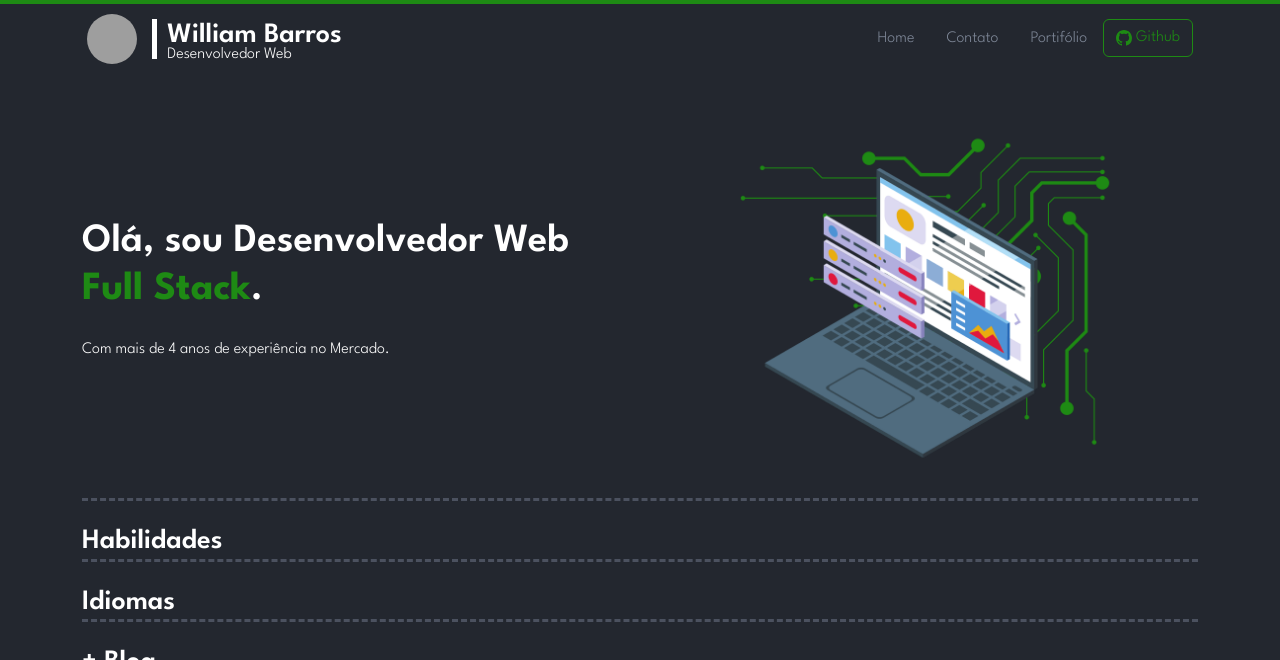
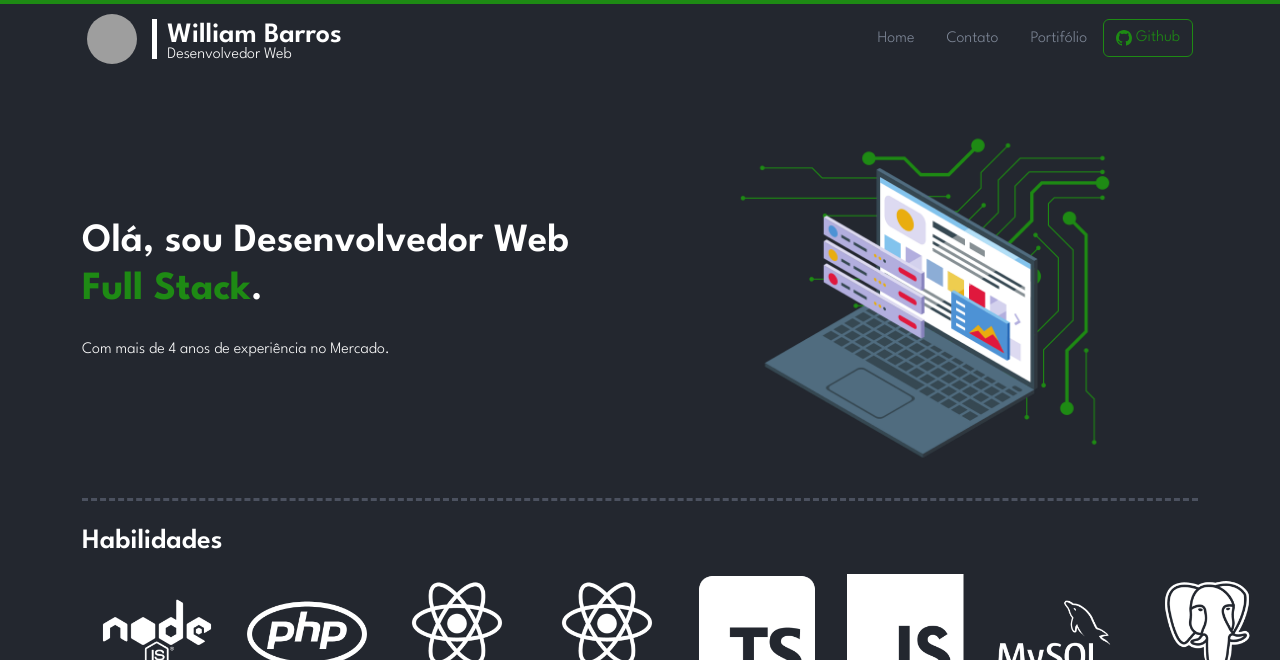
Before and after one commit to wsilvabarros/wsilvabarros.github.io, a Jekyll site: the page built from index.md, in a window 1280 px wide. Shown: the top 660 px of the page. Built offline with Jekyll 4.4.1, drawn with Linux system fonts in a browser that asks for light colours; grey boxes are pictures that could not be loaded.

Commit message:
Update index.md

```diff
--- a/index.md
+++ b/index.md
@@ -3,4 +3,16 @@ layout: default
 ---
 <div class="first-content d-flex flex-column flex-md-row justify-content-between"><div class="order-md-1 d-flex justify-content-center align-items-center first-step" ><div><h1>Olá, sou Desenvolvedor Web <b style="color:#1e8a14;">Full Stack</b>.</h1><br/> <p>Com mais de 4 anos de experiência no Mercado.</p></div></div><div class="order-md-2 d-flex justify-content-center align-items-center first-step" ><img src="https://williambarros.com.br/assets/image/destaque.webp" class="first-step-image" alt="Tecnologia e Desenvolvimento"></div></div>
 
-<div style="border-top:3px dashed #4b515f; width:100%;"><br/><h3>Habilidades</h3> </div><div style="border-top:3px dashed #4b515f; width:100%;"><br/><h3>Idiomas</h3> </div> <div style="border-top:3px dashed #4b515f; width:100%;"><br/><h3> + Blog</h3> </div><div class="blog container" >{% for post in site.posts limit:6 %}<div class="card"><a href="{{ BASE_PATH }}{{ post.url }}" class="linkcard"><img src="{{ post.image }}" class="card-img-top " alt="{{ post.title }}" /><div class="card-body"><h5 class="card-title">{{ post.title }}</h5><p class="card-text">{{ post.preview }}</p></div></a></div>{% endfor %}</div>
+<div style="border-top:3px dashed #4b515f; width:100%;"><br/><h3>Habilidades</h3> <div style="display:flex; flex-direction:row; flex-wrap: wrap: justify-content: space-between;">
+<img src="https://williambarros.com.br/assets/image/competencias/2.png" width="150" height="150" alt="Node js" />
+  <img src="https://williambarros.com.br/assets/image/competencias/3.png" width="150" height="150" alt="Php" />
+    <img src="https://williambarros.com.br/assets/image/competencias/4.png" width="150" height="150" alt="React JS" />
+    <img src="https://williambarros.com.br/assets/image/competencias/5.png" width="150" height="150" alt="React Native" />
+    <img src="https://williambarros.com.br/assets/image/competencias/6.png" width="150" height="150" alt="Typescript" />
+    <img src="https://williambarros.com.br/assets/image/competencias/7.png" width="150" height="150" alt="Javascript" />
+    <img src="https://williambarros.com.br/assets/image/competencias/8.png" width="150" height="150" alt="MySQL" />
+    <img src="https://williambarros.com.br/assets/image/competencias/9.png" width="150" height="150" alt="PostgreSQL" />
+    <img src="https://williambarros.com.br/assets/image/competencias/10.png" width="150" height="150" alt="bootstrap" />
+    <img src="https://williambarros.com.br/assets/image/competencias/12.png" width="150" height="150" alt="Electron JS" />
+    <img src="https://williambarros.com.br/assets/image/competencias/13.png" width="150" height="150" alt="Socket.io" />
+</div></div><div style="border-top:3px dashed #4b515f; width:100%;"><br/><h3>Idiomas</h3> </div> <div style="border-top:3px dashed #4b515f; width:100%;"><br/><h3> + Blog</h3> </div><div class="blog container" >{% for post in site.posts limit:6 %}<div class="card"><a href="{{ BASE_PATH }}{{ post.url }}" class="linkcard"><img src="{{ post.image }}" class="card-img-top " alt="{{ post.title }}" /><div class="card-body"><h5 class="card-title">{{ post.title }}</h5><p class="card-text">{{ post.preview }}</p></div></a></div>{% endfor %}</div>
```
